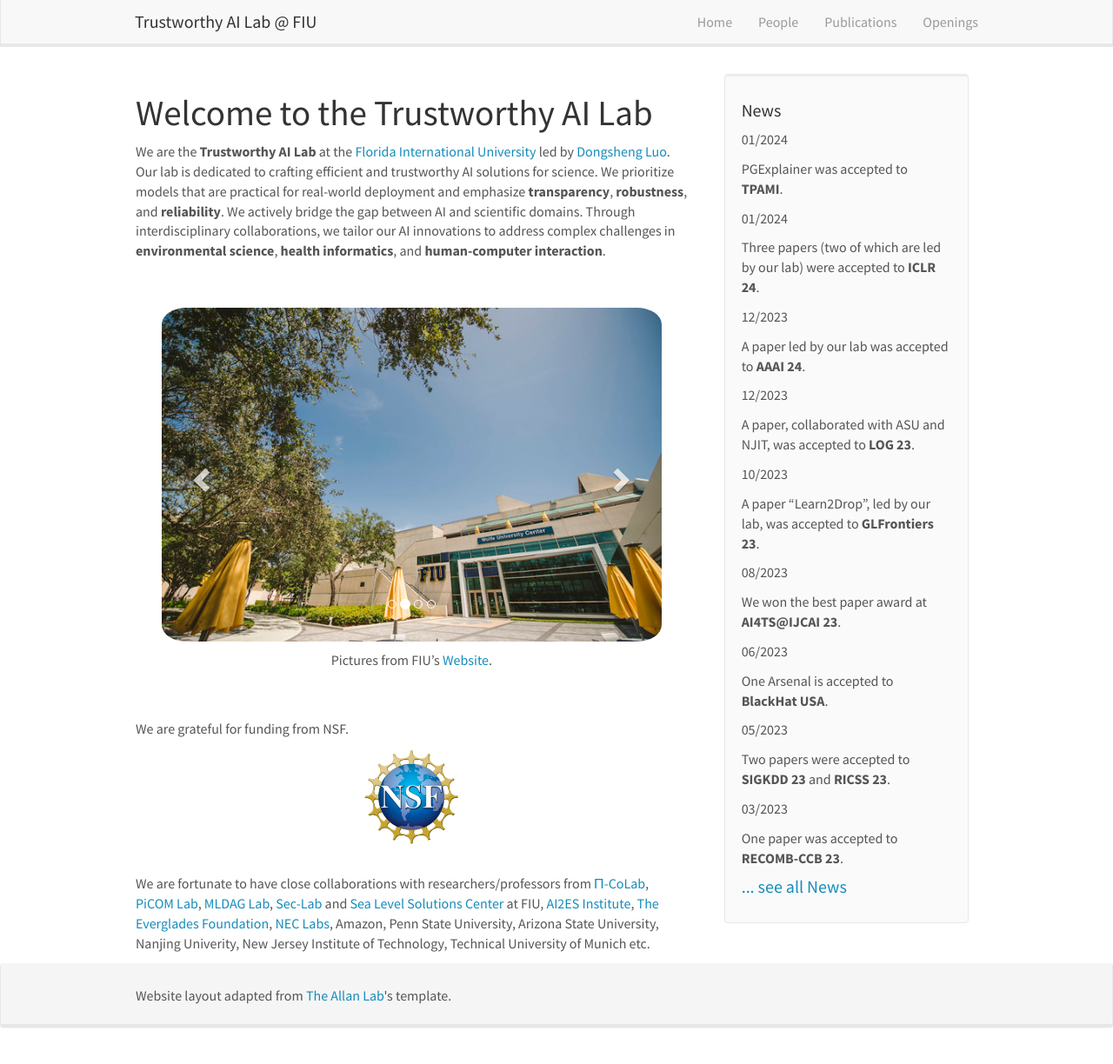
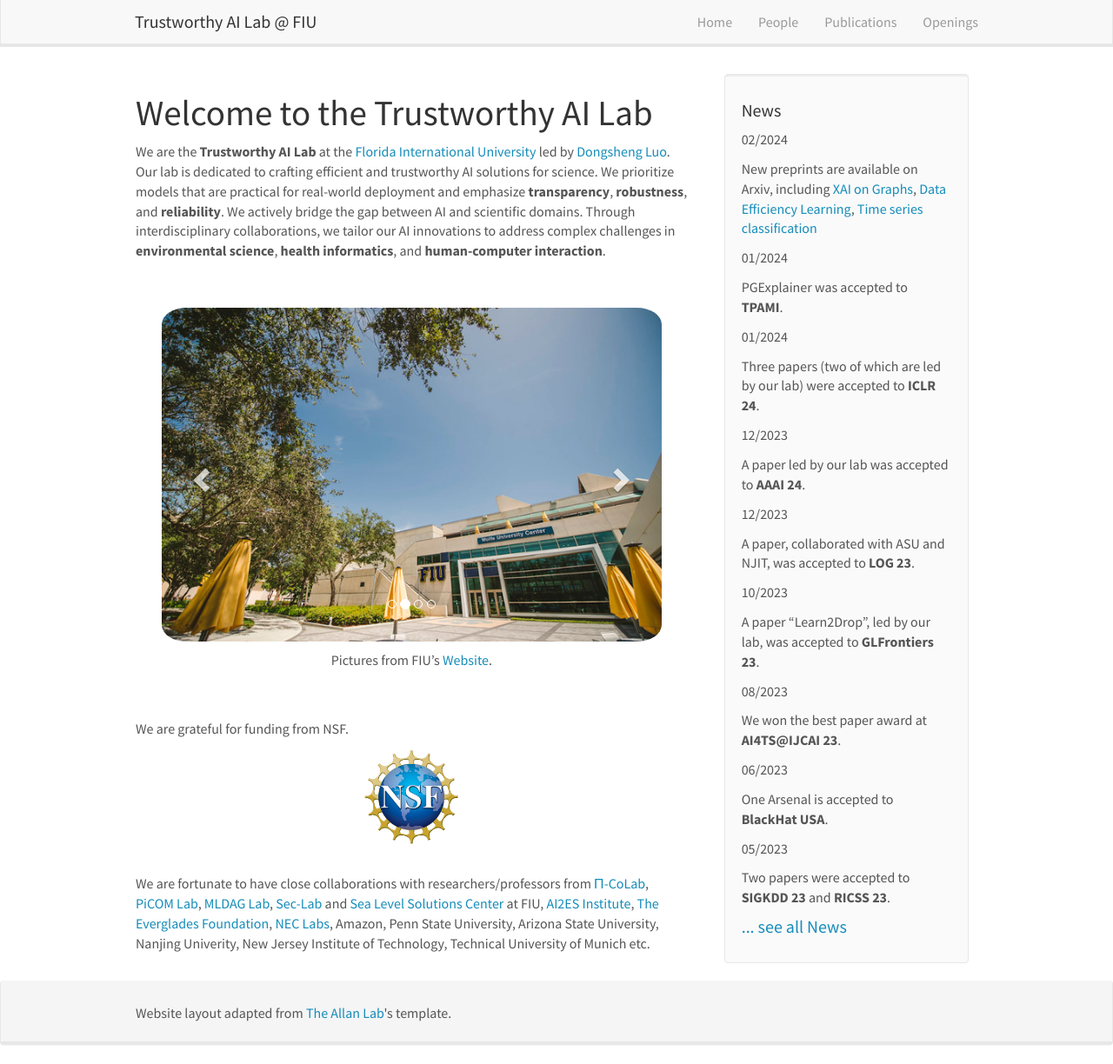
Before and after one commit to trustai4s-lab/trustai4s-lab.github.io, a Jekyll site: the page built from _pages/home.md, in a window 1280 px wide and 1224 px high. Shown: the whole window at 87% size. Built offline with Jekyll 4.4.1, drawn with Linux system fonts in a browser that asks for light colours; nearby versions of some CDN libraries.

Commit message:
Update news.yml

```diff
--- a/_data/news.yml
+++ b/_data/news.yml
@@ -1,3 +1,6 @@
+- date: 02/2024
+  headline: New preprints are available on Arxiv, including [XAI on Graphs](https://arxiv.org/abs/2402.02036), [Data Efficiency Learning](https://arxiv.org/abs/2402.05039), [Time series classification](https://arxiv.org/abs/2401.18057)
+
 - date: 01/2024
   headline: PGExplainer was accepted to **TPAMI**.
 
```
